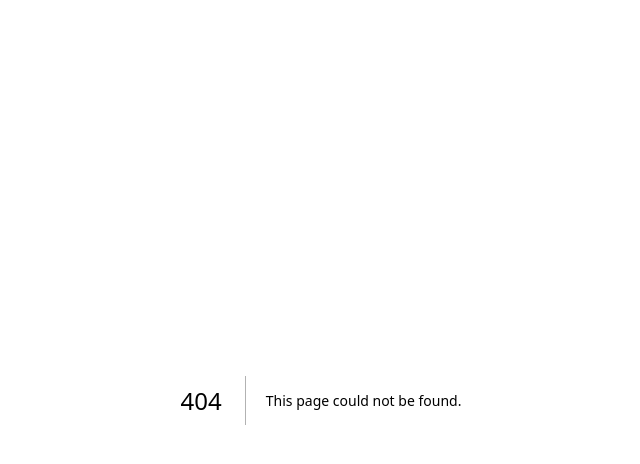
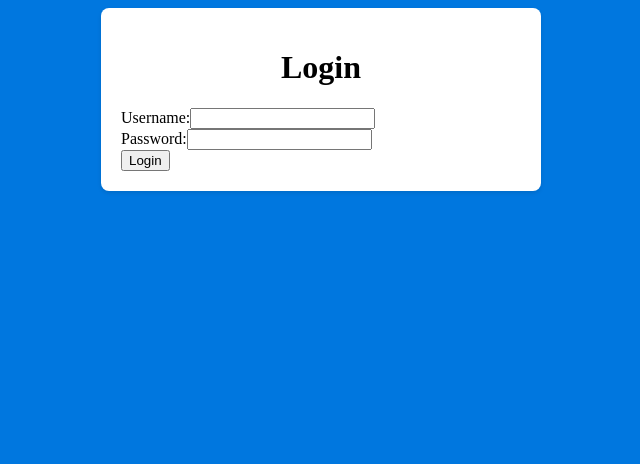
Before and after one commit to BeauOster/Hospital-Manager, a Next.js app in the folder hospital-manager/: page /login in a window 1280 px wide. Before the commit this address had no page. Shown: the top 464 px of the page, without its empty margins (319-959 px from the left). Built offline with nearby package versions, Linux system fonts and the light colour scheme.

Commit message:
Sprint 2 commit 1. Fixed register.js 2. Created SignUpForm.js ( Better to be renamed ) 3. Updated login.js to refelct the style 4. Created login.css

```diff
--- /dev/null
+++ b/hospital-manager/Styles/login.css
@@ -0,0 +1,43 @@
+/* login.css */
+
+/* Body background color */
+body {
+    background-color: #0077df; /* Sky blue */
+}
+
+/* Login form container */
+.login-container {
+    max-width: 400px;
+    margin: 0 auto;
+    padding: 20px;
+    background-color: #ffffff;
+    border-radius: 8px;
+    box-shadow: 0 2px 4px rgba(0, 0, 0, 0.1);
+}
+
+/* Form input fields */
+.login-input {
+    width: 100%;
+    padding: 10px;
+    margin-bottom: 15px;
+    border: 1px solid #ccc;
+    border-radius: 4px;
+    font-size: 14px;
+}
+
+/* Submit button */
+.login-button {
+    width: 100%;
+    padding: 10px;
+    background-color: #0074d9; /* Deep blue */
+    color: #ffffff;
+    border: none;
+    border-radius: 4px;
+    font-size: 16px;
+    cursor: pointer;
+}
+
+/* Center align text */
+.text-center {
+    text-align: center;
+}
--- /dev/null
+++ b/hospital-manager/components/LoginForm.js
@@ -0,0 +1,47 @@
+import React, { useState } from "react";
+
+const LoginForm = ({ schema, onSubmit }) => {
+    const [username, setUsername] = useState("");
+    const [password, setPassword] = useState("");
+
+    const handleUsernameChange = (e) => {
+        setUsername(e.target.value);
+    };
+
+    const handlePasswordChange = (e) => {
+        setPassword(e.target.value);
+    };
+
+    const handleSubmit = (e) => {
+        e.preventDefault();
+        // Perform login logic here
+        console.log("Username:", username);
+        console.log("Password:", password);
+    };
+
+    return (
+        <form onSubmit={handleSubmit}>
+            <div>
+                <label htmlFor="username">Username:</label>
+                <input
+                    type="text"
+                    id="username"
+                    value={username}
+                    onChange={handleUsernameChange}
+                />
+            </div>
+            <div>
+                <label htmlFor="password">Password:</label>
+                <input
+                    type="password"
+                    id="password"
+                    value={password}
+                    onChange={handlePasswordChange}
+                />
+            </div>
+            <button type="submit">Login</button>
+        </form>
+    );
+};
+
+export default LoginForm;
--- /dev/null
+++ b/hospital-manager/pages/login.js
@@ -0,0 +1,36 @@
+import React from "react";
+import LoginForm from "../components/LoginForm";
+import "../Styles/login.css";
+
+const CreateLoginForm = () => {
+    const LoginFormSchema = [
+        {
+            name: "Username",
+            label: "Username",
+            type: "text",
+            required: true,
+        },
+        {
+            name: "Password",
+            label: "Password",
+            type: "password",
+            required: true,
+        },
+    ];
+
+    // Back end stuff here later
+    const handlePatientRecordSubmit = (formInput) => {
+        // Send formData to backend server for processing
+        console.log("Patient record form data:", formInput);
+    };
+
+    return (
+        <div className="login-container">
+            <h1 className="text-center">Login</h1>
+            <LoginForm schema={LoginFormSchema} />
+        </div>
+    );
+};
+
+// Add an event listener to the login button
+export default CreateLoginForm;
```
Also changed, not shown: hospital-manager/components/SignUpForm.js (added, +63 -0 lines), hospital-manager/pages/register.js (added, +40 -0 lines).
